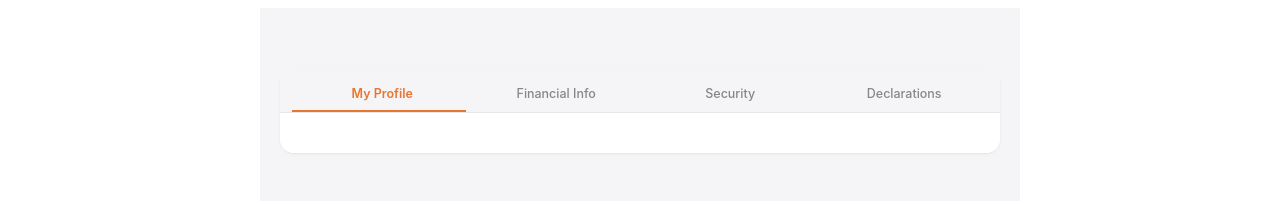
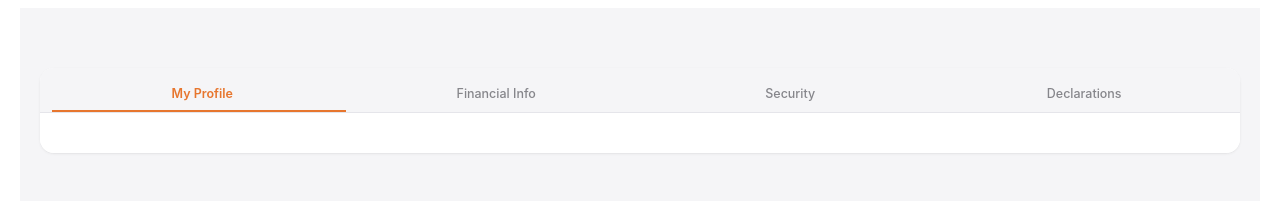
Before and after one commit to MpumeleloTheAlgoHiver/Ndlovu-Cash-Loans, a website: page public/user-portal/pages/profile.html in a window 1280 px wide. Drawn offline with Linux system fonts and the light colour scheme.

Commit message:
width fix

```diff
--- a/public/user-portal/pages-css/profile.css
+++ b/public/user-portal/pages-css/profile.css
@@ -25,7 +25,7 @@ input, button, select, textarea {
 
 .profile-page-wrapper {
   width: 100%;
-  max-width: 720px;
+  max-width: 1200px;
   margin: 0 auto;
   padding: 2rem 1.25rem 3rem;
   background: #f5f5f7;
```
